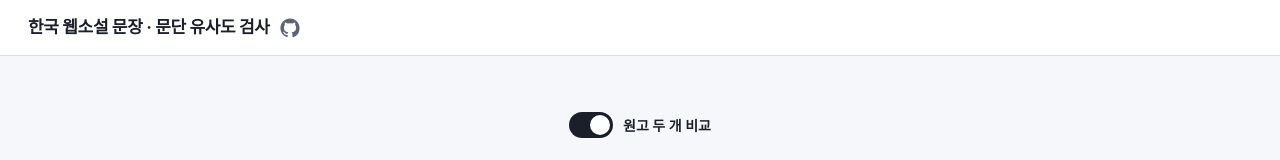
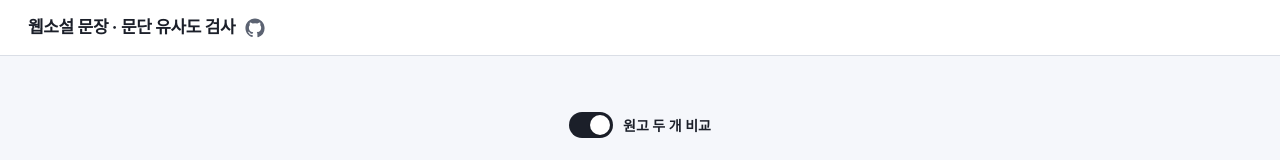
Before and after one commit to jhste102lab/web-novel-similarity, a React (Vite) app: page / in a window 1280 px wide. Shown: the top 160 px of the page. Built offline with nearby package versions, Linux system fonts and the light colour scheme; a web font is replaced by a local one.

Commit message:
Drop the Korean prefix from the product and repository name

```diff
--- a/index.html
+++ b/index.html
@@ -3,7 +3,7 @@
   <head>
     <meta charset="UTF-8" />
     <meta name="viewport" content="width=device-width, initial-scale=1.0" />
-    <title>한국 웹소설 문장 · 문단 유사도 검사</title>
+    <title>웹소설 문장 · 문단 유사도 검사</title>
   </head>
   <body>
     <div id="root"></div>
--- a/src/app/App.tsx
+++ b/src/app/App.tsx
@@ -24,7 +24,7 @@ type Screen =
   | { kind: 'analyzing'; run: Run<CompareResult | RepeatResult>; pct: number; two: boolean }
   | { kind: 'results'; result: CompareResult | RepeatResult; a: Slot; b: Slot | null }
 
-const REPO = 'https://github.com/jhste102lab/korean-web-novel-similarity'
+const REPO = 'https://github.com/jhste102lab/web-novel-similarity'
 const HWP_MESSAGE = 'hwp는 열 수 없어요. 한글에서 hwpx로 저장해 주세요.'
 const FORMAT_MESSAGE = 'txt, docx, hwpx 파일만 열 수 있어요.'
 
@@ -108,7 +108,7 @@ export function App() {
     <>
       <header className="top">
         <div className="logo">
-          한국 웹소설 문장 · 문단 유사도 검사
+          웹소설 문장 · 문단 유사도 검사
           <a className="gh" href={REPO} title="GitHub" target="_blank" rel="noreferrer">
             <GithubIcon />
           </a>
```
Also changed, not shown: 2 other files (tests, documents, lock files or other folders).
